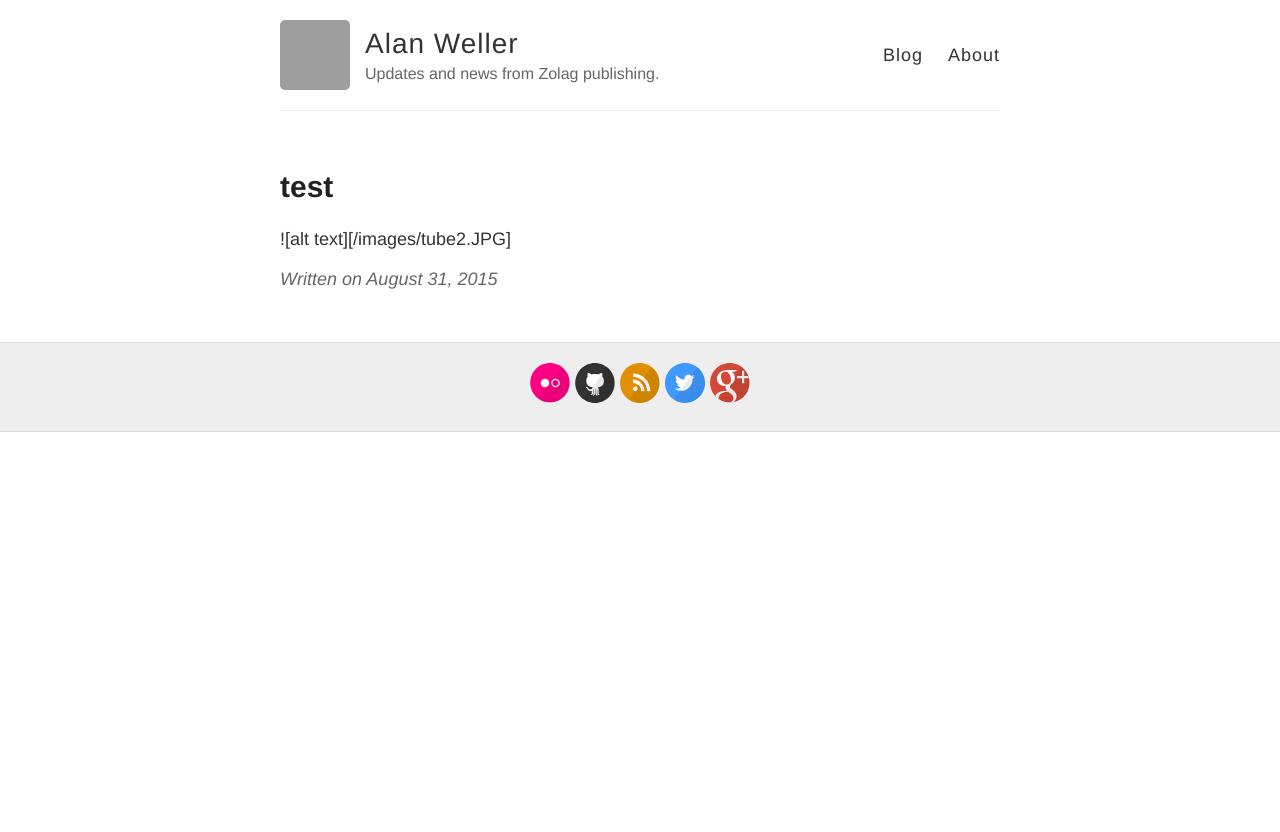
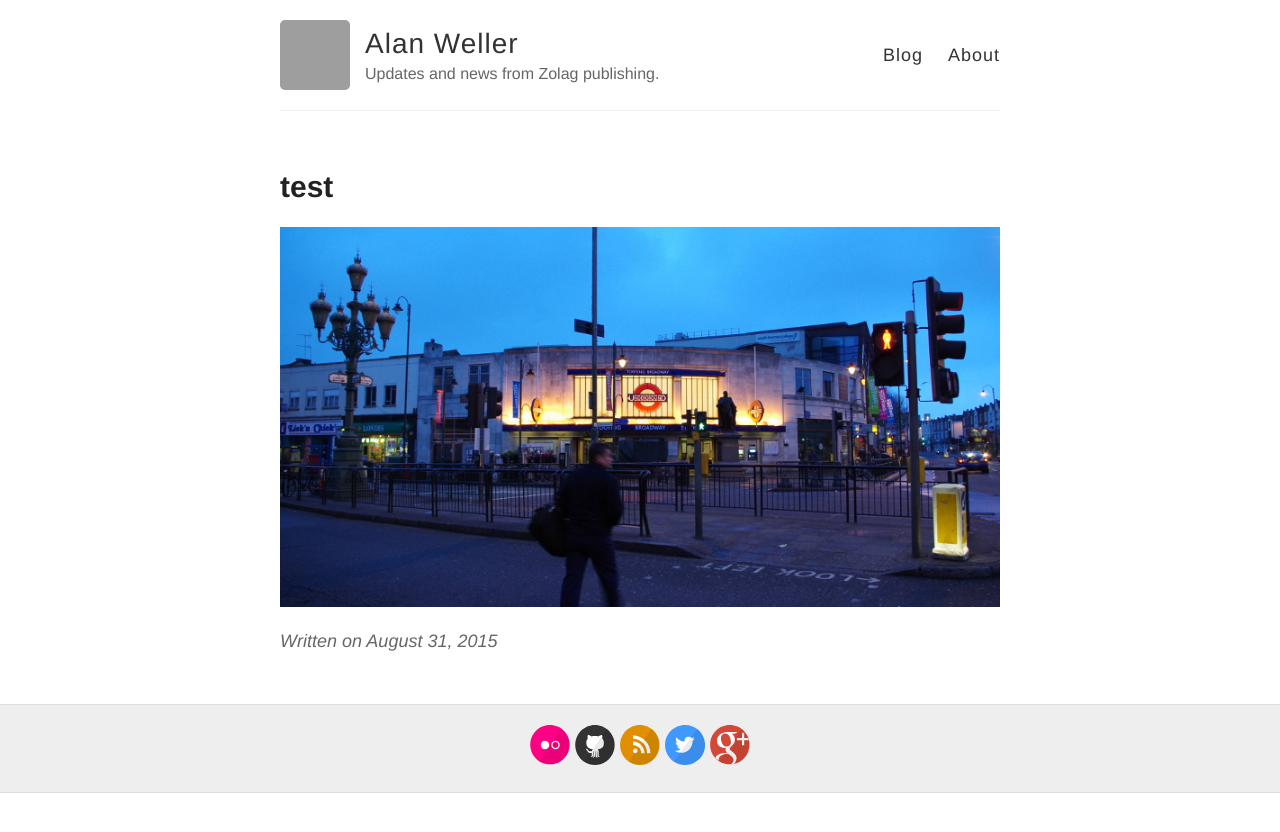
Before and after one commit to alwell/alwell.github.io, a Jekyll site: the page built from _posts/2015-08-31-test.md, in a window 1280 px wide. Shown: the top 832 px of the page. Built offline with Jekyll 4.4.1, drawn with Linux system fonts in a browser that asks for light colours; Markdown is read by kramdown in place of the engine named in the settings; comment, search, counter and statistics services are not loaded; grey boxes are pictures that could not be loaded.

Commit message:
Update 2015-08-31-test.md

```diff
--- a/_posts/2015-08-31-test.md
+++ b/_posts/2015-08-31-test.md
@@ -3,4 +3,4 @@ layout: post
 title: test
 ---
 
-![alt text][/images/tube2.JPG]
+![alt text](/images/tube2.JPG)
```
